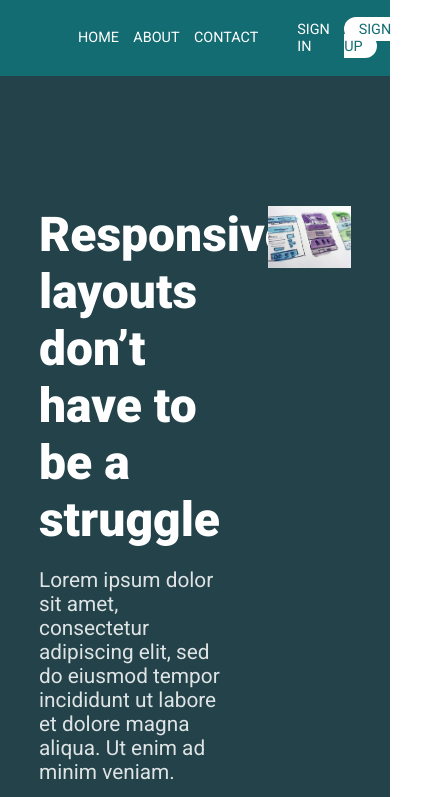
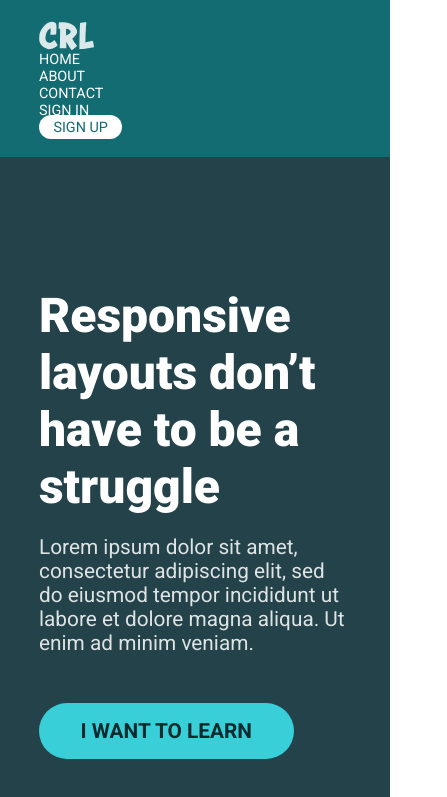
Before and after one commit to Vi-r-us/Conquering-Responsive-Website, a plain HTML site: page index.html in a window 390 px wide. Shown: the top 797 px of the page, 447 px wide, since content can reach past the window. Drawn offline with Linux system fonts and the light colour scheme.

Commit message:
mobile view added

```diff
--- a/index.html
+++ b/index.html
@@ -18,8 +18,12 @@
     <!-- Header -->
     <header>
       <div class="container row">
-        <a href="#" class="logo ">
-          <img src="img/logo.svg" alt="conquering responsive layouts">
+        <a href="#" class="logo">
+          <svg width="55" height="30" viewBox="0 0 55 30" fill="none" xmlns="http://www.w3.org/2000/svg">
+            <path d="M11.4621 11.9515C11.4224 12.15 11.343 13.4992 11.343 13.777C11.6208 13.8167 12.0574 13.8167 12.5336 13.8167C13.8034 13.8167 15.4702 13.7373 17.0575 13.6183C17.256 12.8643 17.2956 11.3563 17.3353 10.5229C17.4941 9.17367 17.4544 6.83231 17.4941 5.80052C17.4941 3.73696 17.256 2.50675 15.9861 1.59402C15.0337 0.959074 14.0019 0.641602 12.9304 0.641602C10.9065 0.641602 8.80326 1.67339 7.49369 2.70517C4.75549 4.96716 2.57287 7.66567 1.14425 11.0785C0.231516 13.2214 0.191832 17.0311 0.231516 18.6978C0.310884 20.2058 0.866461 21.9519 1.77919 23.2218C2.81098 24.6504 3.88245 25.6425 5.39044 26.5949C6.73969 27.4283 8.24769 28.1426 9.79536 28.222C11.5018 28.341 13.486 27.7458 14.8749 27.0315C16.6607 26.1584 17.6528 25.3647 18.6846 24.2933C17.7719 22.4678 16.1051 20.0074 15.3908 19.0947C14.2797 20.1661 13.2876 20.9598 12.0177 21.436C11.3827 21.6344 10.6287 21.7932 9.91442 21.7138C8.68421 21.6344 7.53338 20.563 6.9778 19.5709C6.58096 18.8169 6.46191 17.7454 6.46191 16.8724C6.46191 16.1581 6.54127 15.4834 6.58096 15.166C6.81906 13.777 7.29527 11.9119 8.00958 10.642C8.80326 9.41177 10.589 7.78473 11.5018 7.30852C11.5018 7.30852 11.6208 8.06251 11.6208 9.3324C11.6208 10.0467 11.5811 10.9198 11.4621 11.9515Z" fill="white" fill-opacity="0.85"/>
+            <path d="M35.4793 21.3963C34.9634 20.682 33.6538 18.301 33.257 17.666C35.4396 15.9199 36.4317 14.8088 37.4635 12.9833C37.9794 12.1897 38.1381 11.3563 38.1381 10.5626C38.1381 8.89588 37.2254 7.42757 36.5904 6.63389C35.8761 5.68147 35.3206 4.64969 31.5903 2.74485C29.6061 1.75275 27.5028 1.23686 24.8043 1.15749C24.1297 1.15749 22.9391 1.15749 22.4233 1.15749C21.2327 1.15749 21.3121 1.19718 19.8835 1.23686C19.566 3.49885 19.6057 5.64179 19.6454 7.74504C19.6454 7.74504 20.5978 7.62599 21.074 7.74504C21.2327 9.61019 21.0343 17.2295 21.0343 19.0947C21.1137 20.4042 20.7168 26.6743 20.7962 27.3489C22.9788 27.3886 25.2805 27.3886 27.3838 27.2299C27.3838 25.2854 27.3441 22.9043 27.3441 20.8408C28.2568 22.3488 29.5267 24.8489 30.9156 26.714C31.3125 27.2696 32.0268 28.4204 32.8205 29.1744C33.8522 28.6982 36.1936 26.9124 38.2175 24.8092C37.4635 24.0155 36.1936 22.3488 35.4793 21.3963ZM27.1456 14.6104C26.9869 12.3881 27.1456 9.72924 27.1456 7.70536C27.4631 7.74504 27.7012 7.78473 27.8996 7.82441C29.2886 8.06251 30.3601 8.89588 31.3125 9.84829C33.0586 11.6738 28.5743 14.2532 27.1456 14.6104Z" fill="white" fill-opacity="0.85"/>
+            <path d="M53.7302 19.8487C52.2222 20.1661 50.7539 20.6027 49.2459 20.8408C48.2935 20.9995 47.3411 21.2376 46.4284 21.3963C46.4284 16.2771 46.5474 11.396 46.9442 6.47515C47.103 4.76874 47.3014 3.06233 47.3808 1.35591C45.0394 1.3956 42.2615 1.75275 41.071 1.91149C40.952 5.04653 40.6345 7.90378 40.6345 10.761C40.6345 14.7294 40.3964 18.6581 40.3964 22.5869C40.3964 24.5314 40.2773 26.3172 40.4361 28.222C41.3091 28.1823 42.1822 28.1029 43.0949 28.0236C44.087 27.9442 45.0394 27.8252 46.0712 27.7061C48.0157 27.468 49.8809 27.0315 51.7857 26.714C52.8175 26.5553 53.9683 26.4362 55.0001 26.1584C54.6826 23.0234 54.0477 20.8408 53.7302 19.8487Z" fill="white" fill-opacity="0.85"/>
+          </svg>
         </a>
         <nav class="nav row">
           <ul class="nav__list nav__list--primary row">
--- a/styles/style.css
+++ b/styles/style.css
@@ -146,3 +146,19 @@ header {
 .sidebar h2, .sidebar p {
   color: white;
 }
+
+/* Media Queries */
+@media (max-width: 768px) {
+  .row {
+    display: block;
+  }
+  .wrapper__img,
+  .wrapper__text,
+  .primary-content,
+  .sidebar {
+    width: 100%;
+  }
+  .wrapper__img {
+    margin-top: 2em;
+  }
+}
```
